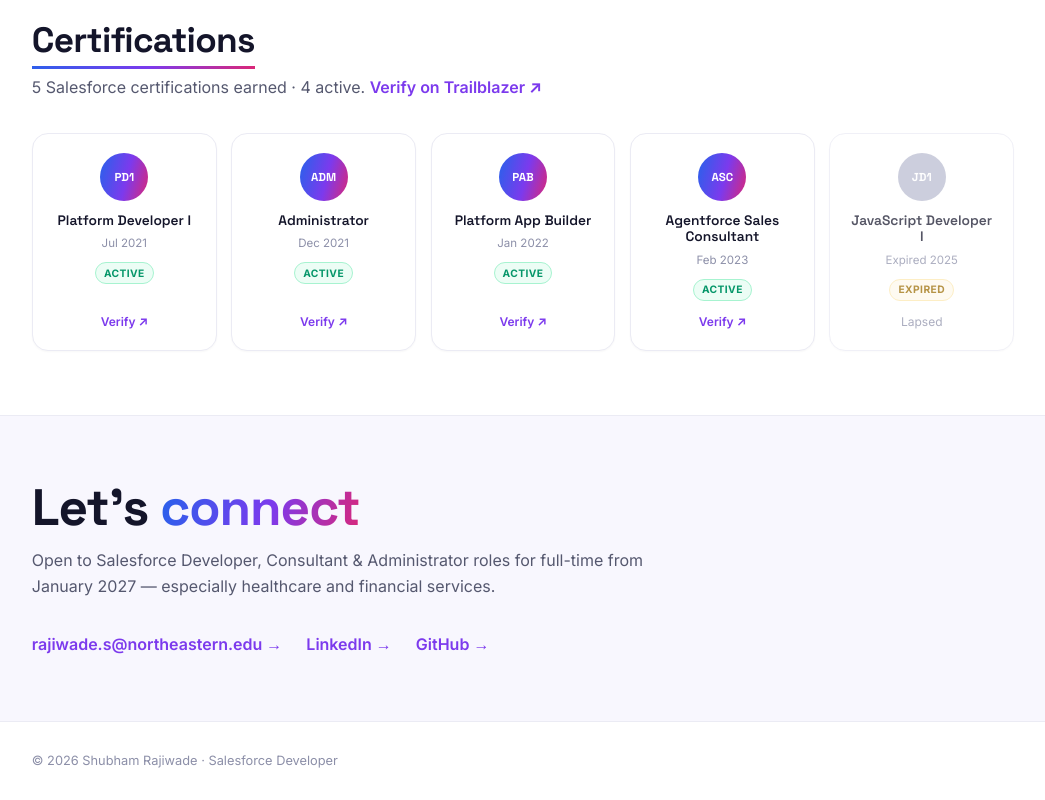
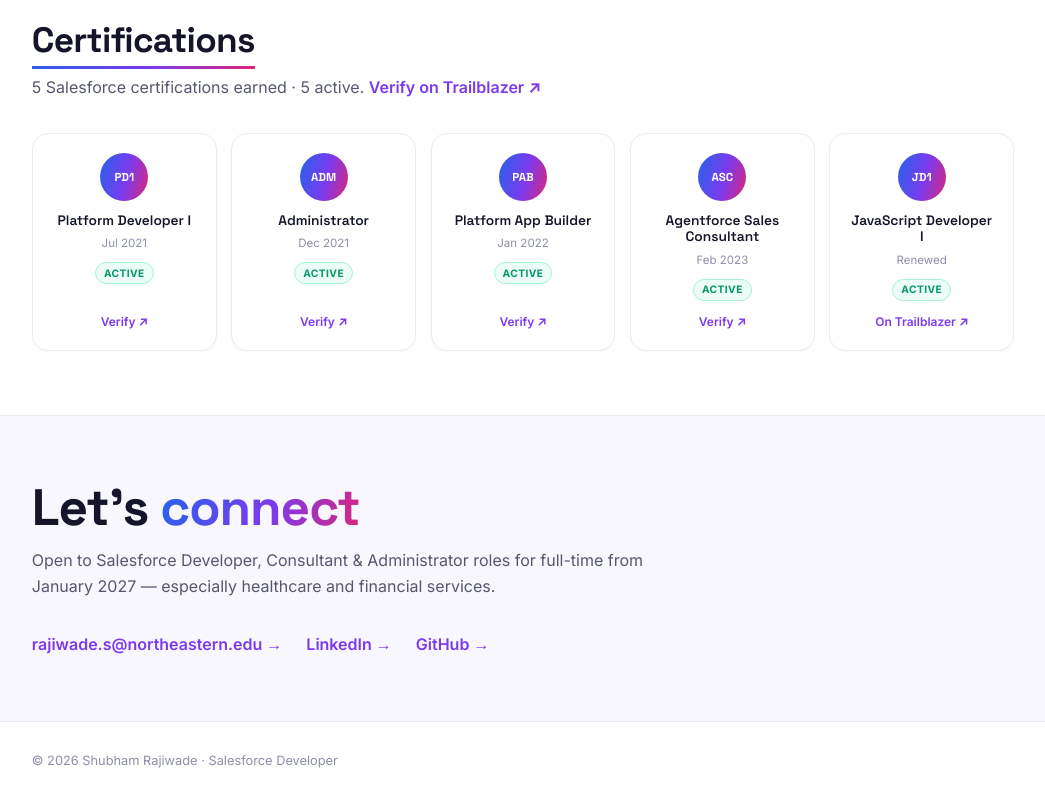
Before and after one commit to shubhamrajiwade29/portfolio, a React (Vite) app: page / in a window 1280 px wide. Shown: the part 6863-7663 px from the top of the page, without its empty margins (117-1162 px from the left). Built offline with nearby package versions, Linux system fonts and the light colour scheme.

Commit message:
Mark JavaScript Developer I active; link to Trailblazer
Co-Authored-By: Claude Sonnet 5.5 <noreply@anthropic.com>

```diff
--- a/src/components/Certifications.jsx
+++ b/src/components/Certifications.jsx
@@ -22,7 +22,7 @@ export default function Certifications() {
                   <span className={`cstatus ${expired ? 'exp' : 'active'}`}>{expired ? 'Expired' : 'Active'}</span>
                   {c.verify
                     ? <a className="cverify" href={import.meta.env.BASE_URL + c.verify} target="_blank" rel="noopener noreferrer">Verify ↗</a>
-                    : <span className="cverify none">Lapsed</span>}
+                    : <a className="cverify" href={personal.trailblazer} target="_blank" rel="noopener noreferrer">On Trailblazer ↗</a>}
                 </div>
               )
             })}
--- a/src/data/portfolio.js
+++ b/src/data/portfolio.js
@@ -45,7 +45,7 @@ export const portfolioData = {
     { name: 'Administrator', credential: 'Salesforce Certified Administrator', year: 'Dec 2021', badge: 'ADM', status: 'active', verify: 'certs/administrator.pdf' },
     { name: 'Platform App Builder', credential: 'Salesforce Certified Platform App Builder', year: 'Jan 2022', badge: 'PAB', status: 'active', verify: 'certs/platform-app-builder.pdf' },
     { name: 'Agentforce Sales Consultant', credential: 'Salesforce Certified Agentforce Sales Consultant', year: 'Feb 2023', badge: 'ASC', status: 'active', verify: 'certs/agentforce-sales-consultant.pdf' },
-    { name: 'JavaScript Developer I', credential: 'Salesforce Certified JavaScript Developer I', year: 'Expired 2025', badge: 'JD1', status: 'expired', verify: null },
+    { name: 'JavaScript Developer I', credential: 'Salesforce Certified JavaScript Developer I', year: 'Renewed', badge: 'JD1', status: 'active', verify: null },
   ],
 
   experience: [
```
